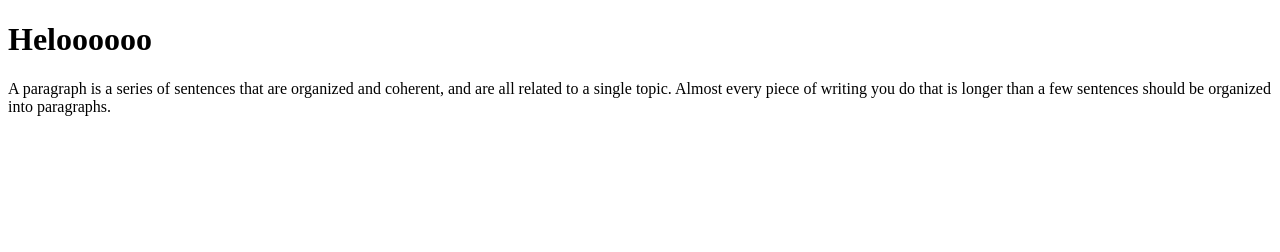
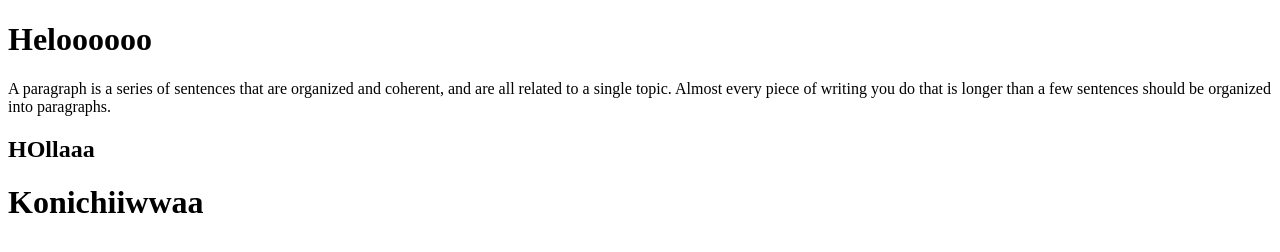
Before and after one commit to nitish102001/git-demo, a plain HTML site: page web/index.html in a window 1280 px wide. Drawn offline with Linux system fonts and the light colour scheme.

Commit message:
updating index

```diff
--- a/web/index.html
+++ b/web/index.html
@@ -11,5 +11,8 @@
         A paragraph is a series of sentences that are organized and coherent, and are all related to a single topic. Almost every piece of writing you do that is longer than a few sentences should be organized into paragraphs.
 
     </p>
+    <h2>HOllaaa</h2>
+    <h1>Konichiiwwaa</h1>
+
 </body>
 </html>
```
